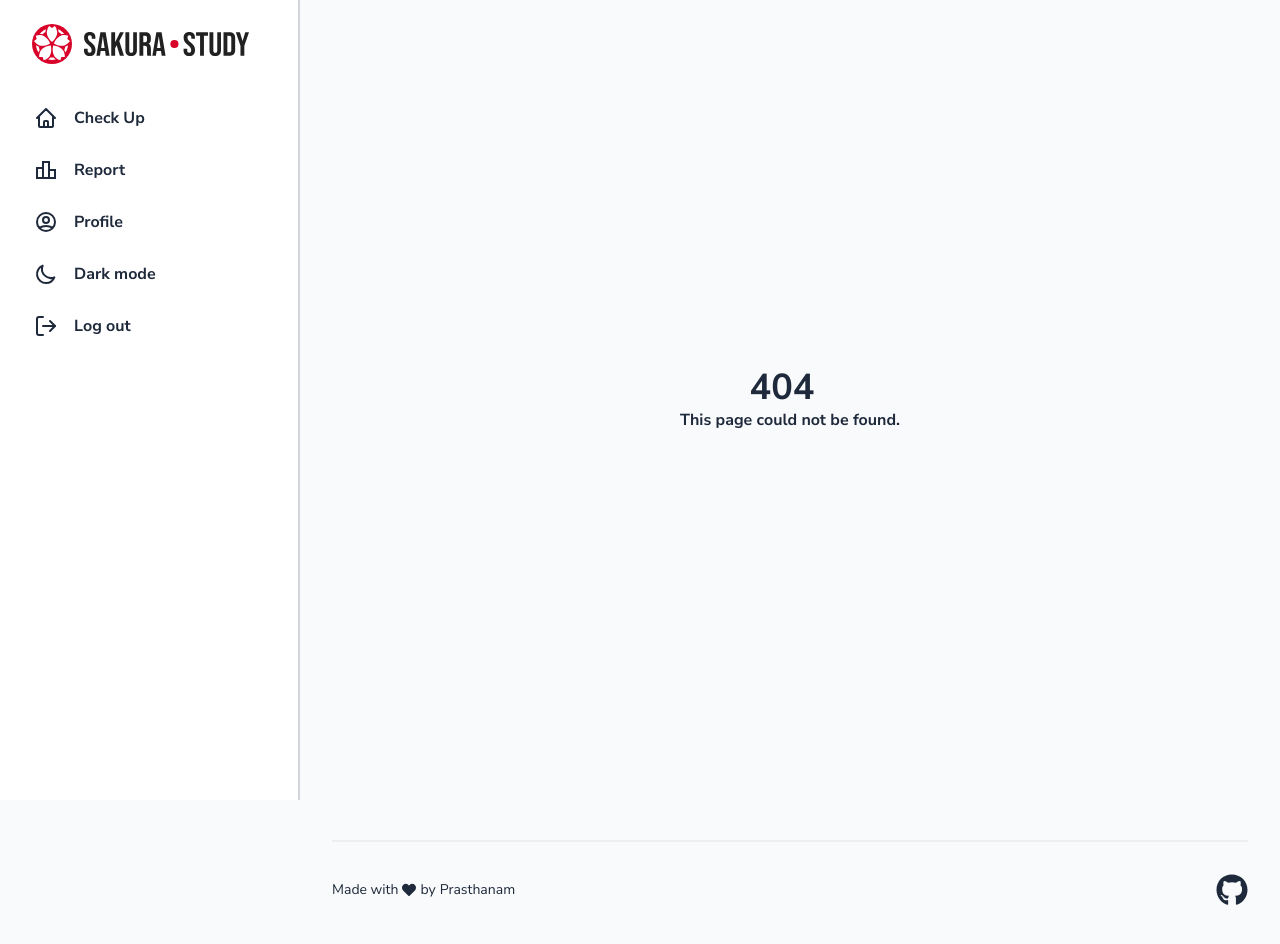
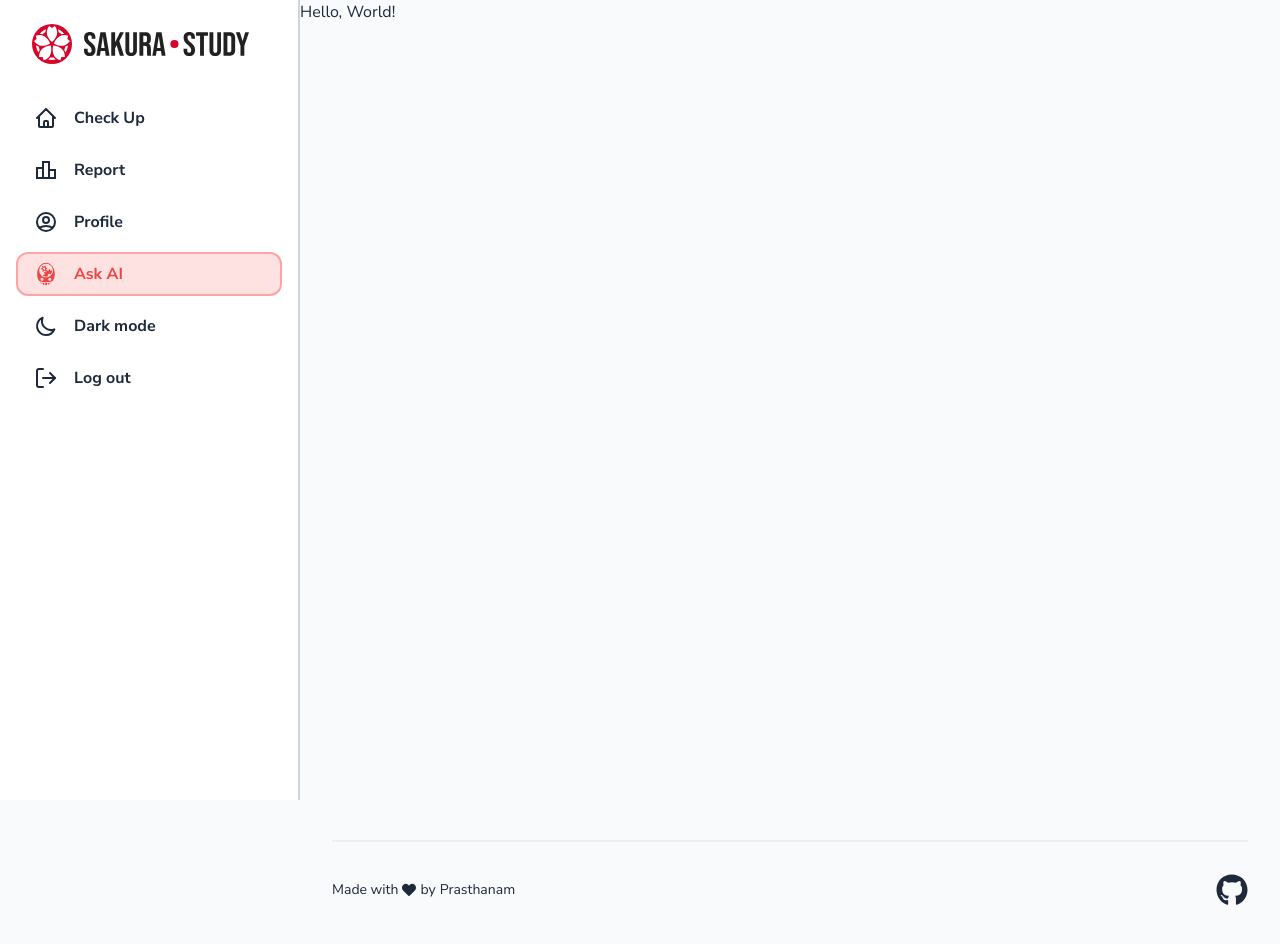
Before and after one commit to Shivam040/mental_health, a React (Vite) app in the folder client/: page /ask in a window 1280 px wide. Before the commit this address had no page. Built offline with nearby package versions, Linux system fonts and the light colour scheme; sample sign-in values are in the browser's storage.

Commit message:
add pages

```diff
--- a/client/src/components/MainSection.jsx
+++ b/client/src/components/MainSection.jsx
@@ -3,7 +3,7 @@ import { useEffect ,useState } from 'react';
 import { Header, Footer, Sidebar, MobileMenu } from '.';
 import { Route, Routes, useLocation } from 'react-router-dom';
 import { Navigate } from 'react-router-dom';
-import { Home, Login, Signup, NoMatch, Lessons, Characters, Report, Profile, QuizPage ,QuestionPage } from '../pages';
+import { Home, Login, Signup, NoMatch, Lessons, Characters, Report, Profile, QuizPage ,QuestionPage ,Aipage } from '../pages';
 
 import Auth from '../utils/auth';
 import { HiraKataKanjiQuiz, VocabQuiz } from '../utils/quizGenerator';
@@ -60,6 +60,10 @@ const MainSection = () => {
             <Route
               path="/checkup"
               element={<Lessons  />}
+            />
+            <Route
+              path="/ask"
+              element={<Aipage  />}
             />
             {/* <Route
               path="/characters"
--- a/client/src/constants/constants.jsx
+++ b/client/src/constants/constants.jsx
@@ -2,7 +2,7 @@ import { HiOutlineHome, HiOutlineUserCircle } from 'react-icons/hi';
 import { IoLanguage } from 'react-icons/io5';
 import { MdOutlineLeaderboard } from 'react-icons/md';
 import { FaGithub } from 'react-icons/fa';
-
+import { GiArtificialIntelligence } from "react-icons/gi";
 const sidebarNavItems = [
   {
     title: 'Check Up',
@@ -24,6 +24,11 @@ const sidebarNavItems = [
     path: '/profile',
     icon: <HiOutlineUserCircle className="sidebar-btn-icon" />,
   },
+  {
+    title: 'Ask AI',
+    path: '/ask',
+    icon: <GiArtificialIntelligence className="sidebar-btn-icon" />,
+  },
 ];
 
 const socialLinks = [
--- /dev/null
+++ b/client/src/pages/Aipage.jsx
@@ -0,0 +1,13 @@
+import React from 'react';
+
+const Aipage = () => {
+  const name = "World";
+
+  return (
+    <div className='h-screen'>
+      <h1>Hello, {name}!</h1>
+    </div>
+  );
+};
+
+export default Aipage;
--- a/client/src/pages/QuestionPage.jsx
+++ b/client/src/pages/QuestionPage.jsx
@@ -72,8 +72,10 @@ const QuestionPage = ({data,onDataChange,onVectorChange}) =>
                     </div>
                 )}
                 {prediction && <p>Prediction: {prediction}</p>}
+               <div className="flex justify-between">
                 <button onClick={handleSubmit} type="button" className=' text-xl flex justify-center items-center gap-2 text-white hover:text-red-800'>Submit</button>
                 <button onClick={handleResult} type="button" className=' text-xl flex justify-center items-center gap-2 text-white hover:text-red-800'>Result</button>
+                </div>
               </div>)
 
     };
--- a/client/src/pages/index.js
+++ b/client/src/pages/index.js
@@ -9,5 +9,5 @@ import Profile from './Profile';
 import QuizPage from './QuizPage';
 import CompleteScreen from './CompleteScreen';
 import QuestionPage from './QuestionPage';
-
-export { Home, Login, Signup, NoMatch, Lessons, Characters, Report, Profile, QuizPage, CompleteScreen,QuestionPage };
+import Aipage from './Aipage';
+export { Home, Login, Signup, NoMatch, Lessons, Characters, Report, Profile, QuizPage, CompleteScreen,QuestionPage,Aipage };
```
